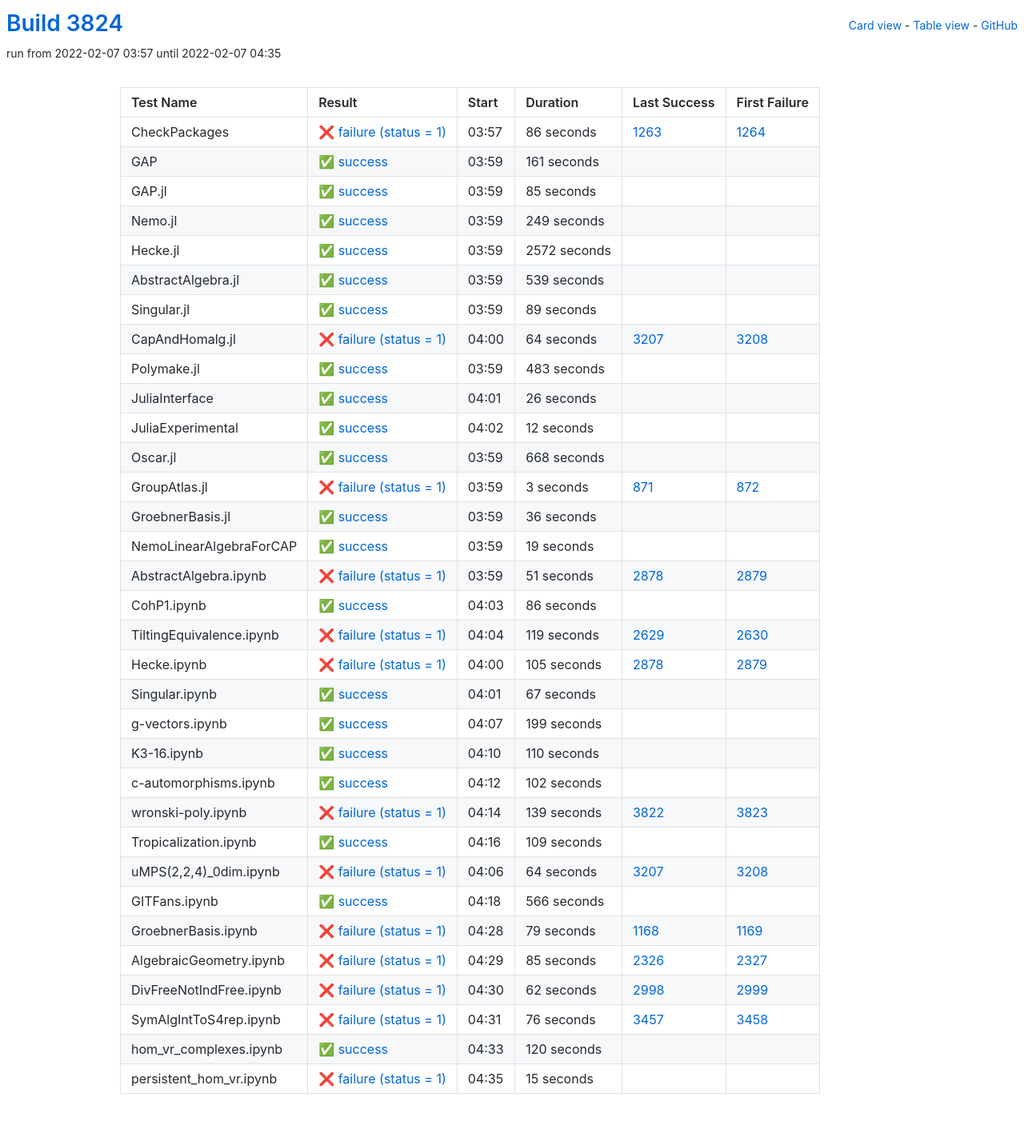
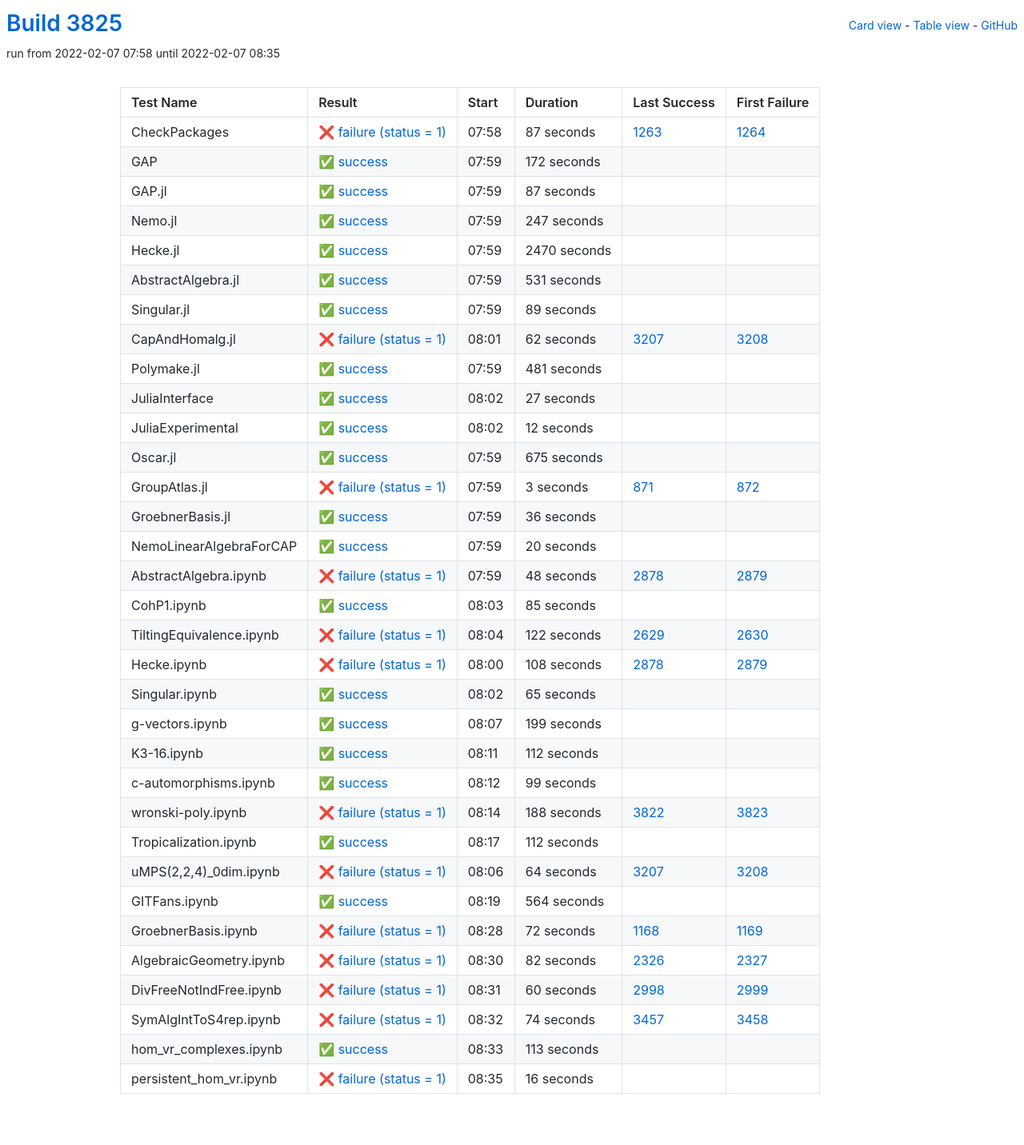
Before and after one commit to oscar-system/oscar-ci-status-stable, a Jekyll site: the page built from table.html, in a window 1280 px wide. Shown: the whole page at 80% size. Built offline with Jekyll 4.4.1, drawn with Linux system fonts in a browser that asks for light colours.

Commit message:
Build #3825

```diff
--- a/_data/ci.yml
+++ b/_data/ci.yml
@@ -1,6 +1,6 @@
 ---
-build: 3824
-build_url: https://oscarci.mathematik.uni-kl.de/job/oscar-stable/3824/
+build: 3825
+build_url: https://oscarci.mathematik.uni-kl.de/job/oscar-stable/3825/
 job: oscar-stable
 organization: oscar-system
 repo: oscar-ci-status-stable
@@ -8,80 +8,80 @@ repourl: https://github.com/oscar-system/oscar-ci-status-stable
 tests:
 - name: CheckPackages
   id: checkpackages
-  log: https://oscarci.mathematik.uni-kl.de/job/oscar-stable/3824/artifact/logs/build-3824/CheckPackages.log
-  start: 2022-02-07 03:57
+  log: https://oscarci.mathematik.uni-kl.de/job/oscar-stable/3825/artifact/logs/build-3825/CheckPackages.log
+  start: 2022-02-07 07:58
   success: false
   exitcode: 1
   status: failure
-  duration: 86
+  duration: 87
   last_success: 1263
   last_success_url: https://oscarci.mathematik.uni-kl.de/job/oscar-stable/1263/
   first_failure: 1264
   first_failure_url: https://oscarci.mathematik.uni-kl.de/job/oscar-stable/1264/
 - name: GAP
   id: gap
-  log: https://oscarci.mathematik.uni-kl.de/job/oscar-stable/3824/artifact/logs/build-3824/GAP.log
-  start: 2022-02-07 03:59
+  log: https://oscarci.mathematik.uni-kl.de/job/oscar-stable/3825/artifact/logs/build-3825/GAP.log
+  start: 2022-02-07 07:59
   success: true
   exitcode: 0
   status: success
-  duration: 161
+  duration: 172
   last_success: false
   last_success_url:
   first_failure: false
   first_failure_url:
 - name: GAP.jl
   id: gap-jl
-  log: https://oscarci.mathematik.uni-kl.de/job/oscar-stable/3824/artifact/logs/build-3824/GAP.jl.log
-  start: 2022-02-07 03:59
+  log: https://oscarci.mathematik.uni-kl.de/job/oscar-stable/3825/artifact/logs/build-3825/GAP.jl.log
+  start: 2022-02-07 07:59
   success: true
   exitcode: 0
   status: success
-  duration: 85
+  duration: 87
   last_success: false
   last_success_url:
   first_failure: false
   first_failure_url:
 - name: Nemo.jl
   id: nemo-jl
-  log: https://oscarci.mathematik.uni-kl.de/job/oscar-stable/3824/artifact/logs/build-3824/Nemo.jl.log
-  start: 2022-02-07 03:59
+  log: https://oscarci.mathematik.uni-kl.de/job/oscar-stable/3825/artifact/logs/build-3825/Nemo.jl.log
+  start: 2022-02-07 07:59
   success: true
   exitcode: 0
   status: success
-  duration: 249
+  duration: 247
   last_success: false
   last_success_url:
   first_failure: false
   first_failure_url:
 - name: Hecke.jl
   id: hecke-jl
-  log: https://oscarci.mathematik.uni-kl.de/job/oscar-stable/3824/artifact/logs/build-3824/Hecke.jl.log
-  start: 2022-02-07 03:59
+  log: https://oscarci.mathematik.uni-kl.de/job/oscar-stable/3825/artifact/logs/build-3825/Hecke.jl.log
+  start: 2022-02-07 07:59
   success: true
   exitcode: 0
   status: success
-  duration: 2572
+  duration: 2470
   last_success: false
   last_success_url:
   first_failure: false
   first_failure_url:
 - name: AbstractAlgebra.jl
   id: abstractalgebra-jl
-  log: https://oscarci.mathematik.uni-kl.de/job/oscar-stable/3824/artifact/logs/build-3824/AbstractAlgebra.jl.log
-  start: 2022-02-07 03:59
+  log: https://oscarci.mathematik.uni-kl.de/job/oscar-stable/3825/artifact/logs/build-3825/AbstractAlgebra.jl.log
+  start: 2022-02-07 07:59
   success: true
   exitcode: 0
   status: success
-  duration: 539
+  duration: 531
   last_success: false
   last_success_url:
   first_failure: false
   first_failure_url:
 - name: Singular.jl
   id: singular-jl
-  log: https://oscarci.mathematik.uni-kl.de/job/oscar-stable/3824/artifact/logs/build-3824/Singular.jl.log
-  start: 2022-02-07 03:59
+  log: https://oscarci.mathematik.uni-kl.de/job/oscar-stable/3825/artifact/logs/build-3825/Singular.jl.log
+  start: 2022-02-07 07:59
   success: true
   exitcode: 0
   status: success
@@ -92,44 +92,44 @@ tests:
   first_failure_url:
 - name: CapAndHomalg.jl
   id: capandhomalg-jl
-  log: https://oscarci.mathematik.uni-kl.de/job/oscar-stable/3824/artifact/logs/build-3824/CapAndHomalg.jl.log
-  start: 2022-02-07 04:00
+  log: https://oscarci.mathematik.uni-kl.de/job/oscar-stable/3825/artifact/logs/build-3825/CapAndHomalg.jl.log
+  start: 2022-02-07 08:01
   success: false
   exitcode: 1
   status: failure
-  duration: 64
+  duration: 62
   last_success: 3207
   last_success_url: https://oscarci.mathematik.uni-kl.de/job/oscar-stable/3207/
   first_failure: 3208
   first_failure_url: https://oscarci.mathematik.uni-kl.de/job/oscar-stable/3208/
 - name: Polymake.jl
   id: polymake-jl
-  log: https://oscarci.mathematik.uni-kl.de/job/oscar-stable/3824/artifact/logs/build-3824/Polymake.jl.log
-  start: 2022-02-07 03:59
+  log: https://oscarci.mathematik.uni-kl.de/job/oscar-stable/3825/artifact/logs/build-3825/Polymake.jl.log
+  start: 2022-02-07 07:59
   success: true
   exitcode: 0
   status: success
-  duration: 483
+  duration: 481
   last_success: false
   last_success_url:
   first_failure: false
   first_failure_url:
 - name: JuliaInterface
   id: juliainterface
-  log: https://oscarci.mathematik.uni-kl.de/job/oscar-stable/3824/artifact/logs/build-3824/JuliaInterface.log
-  start: 2022-02-07 04:01
+  log: https://oscarci.mathematik.uni-kl.de/job/oscar-stable/3825/artifact/logs/build-3825/JuliaInterface.log
+  start: 2022-02-07 08:02
   success: true
   exitcode: 0
   status: success
-  duration: 26
+  duration: 27
   last_success: false
   last_success_url:
   first_failure: false
   first_failure_url:
 - name: JuliaExperimental
   id: juliaexperimental
-  log: https://oscarci.mathematik.uni-kl.de/job/oscar-stable/3824/artifact/logs/build-3824/JuliaExperimental.log
-  start: 2022-02-07 04:02
+  log: https://oscarci.mathematik.uni-kl.de/job/oscar-stable/3825/artifact/logs/build-3825/JuliaExperimental.log
+  start: 2022-02-07 08:02
   success: true
   exitcode: 0
   status: success
@@ -140,20 +140,20 @@ tests:
   first_failure_url:
 - name: Oscar.jl
   id: oscar-jl
-  log: https://oscarci.mathematik.uni-kl.de/job/oscar-stable/3824/artifact/logs/build-3824/Oscar.jl.log
-  start: 2022-02-07 03:59
+  log: https://oscarci.mathematik.uni-kl.de/job/oscar-stable/3825/artifact/logs/build-3825/Oscar.jl.log
+  start: 2022-02-07 07:59
   success: true
   exitcode: 0
   status: success
-  duration: 668
+  duration: 675
   last_success: false
   last_success_url:
   first_failure: false
   first_failure_url:
 - name: GroupAtlas.jl
   id: groupatlas-jl
-  log: https://oscarci.mathematik.uni-kl.de/job/oscar-stable/3824/artifact/logs/build-3824/GroupAtlas.jl.log
-  start: 2022-02-07 03:59
+  log: https://oscarci.mathematik.uni-kl.de/job/oscar-stable/3825/artifact/logs/build-3825/GroupAtlas.jl.log
+  start: 2022-02-07 07:59
   success: false
   exitcode: 1
   status: failure
@@ -164,8 +164,8 @@ tests:
   first_failure_url: https://oscarci.mathematik.uni-kl.de/job/oscar-stable/872/
 - name: GroebnerBasis.jl
   id: groebnerbasis-jl
-  log: https://oscarci.mathematik.uni-kl.de/job/oscar-stable/3824/artifact/logs/build-3824/GroebnerBasis.jl.log
-  start: 2022-02-07 03:59
+  log: https://oscarci.mathematik.uni-kl.de/job/oscar-stable/3825/artifact/logs/build-3825/GroebnerBasis.jl.log
+  start: 2022-02-07 07:59
   success: true
   exitcode: 0
   status: success
@@ -176,80 +176,80 @@ tests:
   first_failure_url:
 - name: NemoLinearAlgebraForCAP
   id: nemolinearalgebraforcap
-  log: https://oscarci.mathematik.uni-kl.de/job/oscar-stable/3824/artifact/logs/build-3824/NemoLinearAlgebraForCAP.log
-  start: 2022-02-07 03:59
+  log: https://oscarci.mathematik.uni-kl.de/job/oscar-stable/3825/artifact/logs/build-3825/NemoLinearAlgebraForCAP.log
+  start: 2022-02-07 07:59
   success: true
   exitcode: 0
   status: success
-  duration: 19
+  duration: 20
   last_success: false
   last_success_url:
   first_failure: false
   first_failure_url:
 - name: AbstractAlgebra.ipynb
   id: abstractalgebra-ipynb
-  log: https://oscarci.mathematik.uni-kl.de/job/oscar-stable/3824/artifact/logs/build-3824/AbstractAlgebra.ipynb.log
-  start: 2022-02-07 03:59
+  log: https://oscarci.mathematik.uni-kl.de/job/oscar-stable/3825/artifact/logs/build-3825/AbstractAlgebra.ipynb.log
+  start: 2022-02-07 07:59
   success: false
   exitcode: 1
   status: failure
-  duration: 51
+  duration: 48
   last_success: 2878
   last_success_url: https://oscarci.mathematik.uni-kl.de/job/oscar-stable/2878/
   first_failure: 2879
   first_failure_url: https://oscarci.mathematik.uni-kl.de/job/oscar-stable/2879/
 - name: CohP1.ipynb
   id: cohp1-ipynb
-  log: https://oscarci.mathematik.uni-kl.de/job/oscar-stable/3824/artifact/logs/build-3824/CohP1.ipynb.log
-  start: 2022-02-07 04:03
+  log: https://oscarci.mathematik.uni-kl.de/job/oscar-stable/3825/artifact/logs/build-3825/CohP1.ipynb.log
+  start: 2022-02-07 08:03
   success: true
   exitcode: 0
   status: success
-  duration: 86
+  duration: 85
   last_success: false
   last_success_url:
   first_failure: false
   first_failure_url:
 - name: TiltingEquivalence.ipynb
   id: tiltingequivalence-ipynb
-  log: https://oscarci.mathematik.uni-kl.de/job/oscar-stable/3824/artifact/logs/build-3824/TiltingEquivalence.ipynb.log
-  start: 2022-02-07 04:04
+  log: https://oscarci.mathematik.uni-kl.de/job/oscar-stable/3825/artifact/logs/build-3825/TiltingEquivalence.ipynb.log
+  start: 2022-02-07 08:04
   success: false
   exitcode: 1
   status: failure
-  duration: 119
+  duration: 122
   last_success: 2629
   last_success_url: https://oscarci.mathematik.uni-kl.de/job/oscar-stable/2629/
   first_failure: 2630
   first_failure_url: https://oscarci.mathematik.uni-kl.de/job/oscar-stable/2630/
 - name: Hecke.ipynb
   id: hecke-ipynb
-  log: https://oscarci.mathematik.uni-kl.de/job/oscar-stable/3824/artifact/logs/build-3824/Hecke.ipynb.log
-  start: 2022-02-07 04:00
+  log: https://oscarci.mathematik.uni-kl.de/job/oscar-stable/3825/artifact/logs/build-3825/Hecke.ipynb.log
+  start: 2022-02-07 08:00
   success: false
   exitcode: 1
   status: failure
-  duration: 105
+  duration: 108
   last_success: 2878
   last_success_url: https://oscarci.mathematik.uni-kl.de/job/oscar-stable/2878/
   first_failure: 2879
   first_failure_url: https://oscarci.mathematik.uni-kl.de/job/oscar-stable/2879/
 - name: Singular.ipynb
   id: singular-ipynb
-  log: https://oscarci.mathematik.uni-kl.de/job/oscar-stable/3824/artifact/logs/build-3824/Singular.ipynb.log
-  start: 2022-02-07 04:01
+  log: https://oscarci.mathematik.uni-kl.de/job/oscar-stable/3825/artifact/logs/build-3825/Singular.ipynb.log
+  start: 2022-02-07 08:02
   success: true
   exitcode: 0
   status: success
-  duration: 67
+  duration: 65
   last_success: false
   last_success_url:
   first_failure: false
   first_failure_url:
 - name: g-vectors.ipynb
   id: g-vectors-ipynb
-  log: https://oscarci.mathematik.uni-kl.de/job/oscar-stable/3824/artifact/logs/build-3824/g-vectors.ipynb.log
-  start: 2022-02-07 04:07
+  log: https://oscarci.mathematik.uni-kl.de/job/oscar-stable/3825/artifact/logs/build-3825/g-vectors.ipynb.log
+  start: 2022-02-07 08:07
   success: true
   exitcode: 0
   status: success
@@ -260,56 +260,56 @@ tests:
   first_failure_url:
 - name: K3-16.ipynb
   id: k3-16-ipynb
-  log: https://oscarci.mathematik.uni-kl.de/job/oscar-stable/3824/artifact/logs/build-3824/K3-16.ipynb.log
-  start: 2022-02-07 04:10
+  log: https://oscarci.mathematik.uni-kl.de/job/oscar-stable/3825/artifact/logs/build-3825/K3-16.ipynb.log
+  start: 2022-02-07 08:11
   success: true
   exitcode: 0
   status: success
-  duration: 110
+  duration: 112
   last_success: false
   last_success_url:
   first_failure: false
   first_failure_url:
 - name: c-automorphisms.ipynb
   id: c-automorphisms-ipynb
-  log: https://oscarci.mathematik.uni-kl.de/job/oscar-stable/3824/artifact/logs/build-3824/c-automorphisms.ipynb.log
-  start: 2022-02-07 04:12
+  log: https://oscarci.mathematik.uni-kl.de/job/oscar-stable/3825/artifact/logs/build-3825/c-automorphisms.ipynb.log
+  start: 2022-02-07 08:12
   success: true
   exitcode: 0
   status: success
-  duration: 102
+  duration: 99
   last_success: false
   last_success_url:
   first_failure: false
   first_failure_url:
 - name: wronski-poly.ipynb
   id: wronski-poly-ipynb
-  log: https://oscarci.mathematik.uni-kl.de/job/oscar-stable/3824/artifact/logs/build-3824/wronski-poly.ipynb.log
-  start: 2022-02-07 04:14
+  log: https://oscarci.mathematik.uni-kl.de/job/oscar-stable/3825/artifact/logs/build-3825/wronski-poly.ipynb.log
+  start: 2022-02-07 08:14
   success: false
   exitcode: 1
   status: failure
-  duration: 139
+  duration: 188
   last_success: 3822
   last_success_url: https://oscarci.mathematik.uni-kl.de/job/oscar-stable/3822/
   first_failure: 3823
   first_failure_url: https://oscarci.mathematik.uni-kl.de/job/oscar-stable/3823/
 - name: Tropicalization.ipynb
   id: tropicalization-ipynb
-  log: https://oscarci.mathematik.uni-kl.de/job/oscar-stable/3824/artifact/logs/build-3824/Tropicalization.ipynb.log
-  start: 2022-02-07 04:16
+  log: https://oscarci.mathematik.uni-kl.de/job/oscar-stable/3825/artifact/logs/build-3825/Tropicalization.ipynb.log
+  start: 2022-02-07 08:17
   success: true
   exitcode: 0
   status: success
-  duration: 109
+  duration: 112
   last_success: false
   last_success_url:
   first_failure: false
   first_failure_url:
 - name: uMPS(2,2,4)_0dim.ipynb
   id: umps-2-2-4-0dim-ipynb
-  log: https://oscarci.mathematik.uni-kl.de/job/oscar-stable/3824/artifact/logs/build-3824/uMPS-2-2-4-_0dim.ipynb.log
-  start: 2022-02-07 04:06
+  log: https://oscarci.mathematik.uni-kl.de/job/oscar-stable/3825/artifact/logs/build-3825/uMPS-2-2-4-_0dim.ipynb.log
+  start: 2022-02-07 08:06
   success: false
   exitcode: 1
   status: failure
@@ -320,84 +320,84 @@ tests:
   first_failure_url: https://oscarci.mathematik.uni-kl.de/job/oscar-stable/3208/
 - name: GITFans.ipynb
   id: gitfans-ipynb
-  log: https://oscarci.mathematik.uni-kl.de/job/oscar-stable/3824/artifact/logs/build-3824/GITFans.ipynb.log
-  start: 2022-02-07 04:18
+  log: https://oscarci.mathematik.uni-kl.de/job/oscar-stable/3825/artifact/logs/build-3825/GITFans.ipynb.log
+  start: 2022-02-07 08:19
   success: true
   exitcode: 0
   status: success
-  duration: 566
+  duration: 564
   last_success: false
   last_success_url:
   first_failure: false
   first_failure_url:
 - name: GroebnerBasis.ipynb
   id: groebnerbasis-ipynb
-  log: https://oscarci.mathematik.uni-kl.de/job/oscar-stable/3824/artifact/logs/build-3824/GroebnerBasis.ipynb.log
-  start: 2022-02-07 04:28
+  log: https://oscarci.mathematik.uni-kl.de/job/oscar-stable/3825/artifact/logs/build-3825/GroebnerBasis.ipynb.log
+  start: 2022-02-07 08:28
   success: false
   exitcode: 1
   status: failure
-  duration: 79
+  duration: 72
   last_success: 1168
   last_success_url: https://oscarci.mathematik.uni-kl.de/job/oscar-stable/1168/
   first_failure: 1169
   first_failure_url: https://oscarci.mathematik.uni-kl.de/job/oscar-stable/1169/
 - name: AlgebraicGeometry.ipynb
   id: algebraicgeometry-ipynb
-  log: https://oscarci.mathematik.uni-kl.de/job/oscar-stable/3824/artifact/logs/build-3824/AlgebraicGeometry.ipynb.log
-  start: 2022-02-07 04:29
+  log: https://oscarci.mathematik.uni-kl.de/job/oscar-stable/3825/artifact/logs/build-3825/AlgebraicGeometry.ipynb.log
+  start: 2022-02-07 08:30
   success: false
   exitcode: 1
   status: failure
-  duration: 85
+  duration: 82
   last_success: 2326
   last_success_url: https://oscarci.mathematik.uni-kl.de/job/oscar-stable/2326/
   first_failure: 2327
   first_failure_url: https://oscarci.mathematik.uni-kl.de/job/oscar-stable/2327/
 - name: DivFreeNotIndFree.ipynb
   id: divfreenotindfree-ipynb
-  log: https://oscarci.mathematik.uni-kl.de/job/oscar-stable/3824/artifact/logs/build-3824/DivFreeNotIndFree.ipynb.log
-  start: 2022-02-07 04:30
+  log: https://oscarci.mathematik.uni-kl.de/job/oscar-stable/3825/artifact/logs/build-3825/DivFreeNotIndFree.ipynb.log
+  start: 2022-02-07 08:31
   success: false
   exitcode: 1
   status: failure
-  duration: 62
+  duration: 60
   last_success: 2998
   last_success_url: https://oscarci.mathematik.uni-kl.de/job/oscar-stable/2998/
   first_failure: 2999
   first_failure_url: https://oscarci.mathematik.uni-kl.de/job/oscar-stable/2999/
 - name: SymAlgIntToS4rep.ipynb
   id: symalginttos4rep-ipynb
-  log: https://oscarci.mathematik.uni-kl.de/job/oscar-stable/3824/artifact/logs/build-3824/SymAlgIntToS4rep.ipynb.log
-  start: 2022-02-07 04:31
+  log: https://oscarci.mathematik.uni-kl.de/job/oscar-stable/3825/artifact/logs/build-3825/SymAlgIntToS4rep.ipynb.log
+  start: 2022-02-07 08:32
   success: false
   exitcode: 1
   status: failure
-  duration: 76
+  duration: 74
   last_success: 3457
   last_success_url: https://oscarci.mathematik.uni-kl.de/job/oscar-stable/3457/
   first_failure: 3458
   first_failure_url: https://oscarci.mathematik.uni-kl.de/job/oscar-stable/3458/
 - name: hom_vr_complexes.ipynb
   id: hom-vr-complexes-ipynb
-  log: https://oscarci.mathematik.uni-kl.de/job/oscar-stable/3824/artifact/logs/build-3824/hom_vr_complexes.ipynb.log
-  start: 2022-02-07 04:33
+  log: https://oscarci.mathematik.uni-kl.de/job/oscar-stable/3825/artifact/logs/build-3825/hom_vr_complexes.ipynb.log
+  start: 2022-02-07 08:33
   success: true
   exitcode: 0
   status: success
-  duration: 120
+  duration: 113
   last_success: false
   last_success_url:
   first_failure: false
   first_failure_url:
 - name: persistent_hom_vr.ipynb
   id: persistent-hom-vr-ipynb
-  log: https://oscarci.mathematik.uni-kl.de/job/oscar-stable/3824/artifact/logs/build-3824/persistent_hom_vr.ipynb.log
-  start: 2022-02-07 04:35
+  log: https://oscarci.mathematik.uni-kl.de/job/oscar-stable/3825/artifact/logs/build-3825/persistent_hom_vr.ipynb.log
+  start: 2022-02-07 08:35
   success: false
   exitcode: 1
   status: failure
-  duration: 15
+  duration: 16
   last_success: false
   last_success_url:
   first_failure: false
```
Also changed, not shown: README.md.
